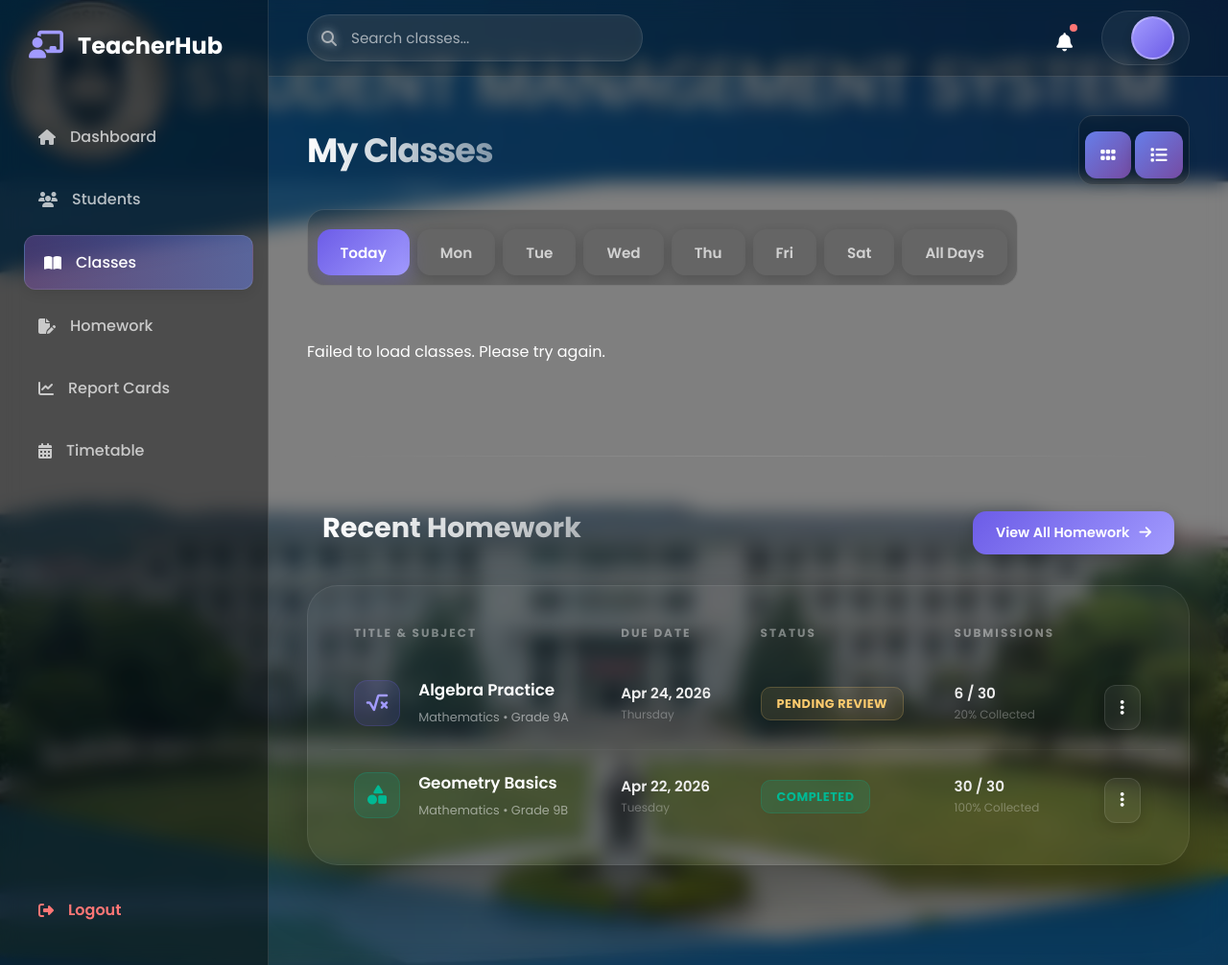
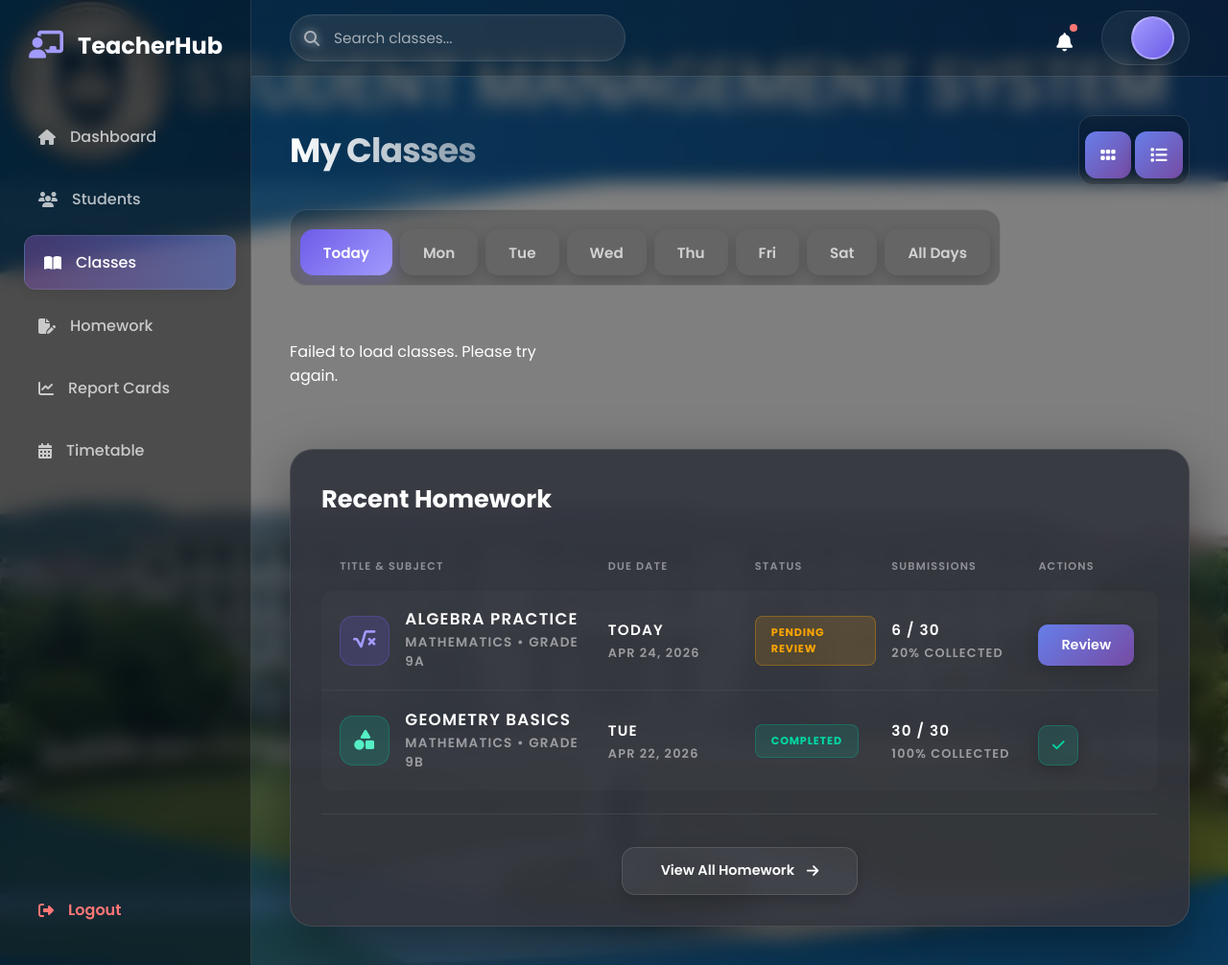
Before and after one commit to Shubham-Soni-Coder/FastAPI_Learning, a Python web app: template project2/templates/teacher_classes.html in a window 1280 px wide. Shown: the whole page at 96% size. Run offline with Jinja, Linux system fonts and the light colour scheme; the template is opened without the code that fills it, so the values that code supplies are empty.

Commit message:
add Recend Homework bar more ui

```diff
--- a/project2/static/styles/teacher_classes.css
+++ b/project2/static/styles/teacher_classes.css
@@ -79,8 +79,8 @@
 /* Classes Grid & Animations */
 .classes-grid {
     display: grid;
-    grid-template-columns: repeat(auto-fill, minmax(340px, 1fr));
-    gap: 2.5rem;
+    grid-template-columns: repeat(auto-fill, minmax(280px, 1fr));
+    gap: 2rem;
 }
 
 /* Stunning Class Card Design */
@@ -119,10 +119,10 @@
 
 /* Card Visual Header */
 .class-header-color {
-    height: 160px;
+    height: 100px;
     width: 100%;
     position: relative;
-    padding: 1.5rem;
+    padding: 1rem;
     overflow: hidden;
 }
 
@@ -159,7 +159,7 @@
 
 /* Glassy Body Content */
 .class-body-glass {
-    padding: 2rem;
+    padding: 1.5rem;
     flex: 1;
     display: flex;
     flex-direction: column;
@@ -167,19 +167,19 @@
 }
 
 .class-title {
-    font-size: 1.8rem;
-    font-weight: 800;
+    font-size: 1.4rem;
+    font-weight: 700;
     color: white;
-    margin: 0 0 1rem 0;
+    margin: 0 0 0.8rem 0;
     line-height: 1.2;
 }
 
 .class-meta-row {
     display: flex;
-    gap: 1.5rem;
-    margin-bottom: 2.5rem;
+    gap: 1.2rem;
+    margin-bottom: 1.5rem;
     color: var(--text-secondary);
-    font-size: 0.95rem;
+    font-size: 0.9rem;
 }
 
 .class-meta-row span {
@@ -314,156 +314,255 @@
     box-shadow: 0 8px 20px rgba(108, 92, 231, 0.4) !important;
 }
 
-/* Empty State Styling */
-/* Final Remade Styles */
+/* Homework Section - Table Design */
 .homework-container {
-    margin-top: 5rem;
-    position: relative;
-    padding-top: 3rem;
-    padding-bottom: 2rem;
+    margin-top: 3rem;
 }
 
-.homework-container::before {
-    content: '';
-    position: absolute;
-    top: 0;
-    left: 2%;
-    right: 2%;
-    height: 1px;
-    background: linear-gradient(90deg, transparent, rgba(255, 255, 255, 0.1), transparent);
+.homework-box {
+    background: rgba(50, 53, 62, 0.9);
+    backdrop-filter: blur(30px);
+    border-radius: 24px;
+    padding: 2rem;
+    border: 1px solid rgba(255, 255, 255, 0.1);
+    box-shadow: 0 20px 60px rgba(0, 0, 0, 0.4);
 }
 
-.homework-board {
-    background: rgba(255, 255, 255, 0.03);
-    backdrop-filter: blur(25px);
-    border-radius: 32px;
-    border: 1px solid rgba(255, 255, 255, 0.08);
-    padding: 1.5rem;
-    box-shadow: 0 30px 60px rgba(0, 0, 0, 0.3);
+.homework-box-title {
+    font-size: 1.6rem;
+    font-weight: 700;
+    color: #ffffff;
+    margin: 0 0 1.8rem 0;
 }
 
-.homework-header {
-    display: flex;
-    justify-content: space-between;
-    align-items: center;
-    margin-bottom: 2rem;
-    padding: 0 1rem;
+/* Table Header */
+.homework-table-header {
+    display: grid;
+    grid-template-columns: 2.5fr 1.3fr 1.2fr 1.3fr 1fr;
+    gap: 1rem;
+    padding: 0.8rem 1.2rem;
+    margin-bottom: 0.3rem;
 }
 
-.homework-header h2 {
-    font-size: 1.8rem;
-    margin: 0;
-    background: linear-gradient(to right, #fff, rgba(255, 255, 255, 0.6));
-    -webkit-background-clip: text;
-    background-clip: text;
-    -webkit-text-fill-color: transparent;
+.hw-col {
+    font-size: 0.7rem;
+    font-weight: 600;
+    color: rgba(255, 255, 255, 0.45);
+    text-transform: uppercase;
+    letter-spacing: 1.2px;
 }
 
-.hw-table {
-    width: 100%;
-    border-collapse: collapse;
+/* Homework Rows */
+.homework-rows {
+    display: flex;
+    flex-direction: column;
+    gap: 0;
 }
 
-.hw-table th {
-    text-align: left;
-    padding: 1rem 1.5rem;
-    font-size: 0.75rem;
-    color: rgba(255, 255, 255, 0.4);
-    text-transform: uppercase;
-    letter-spacing: 2px;
+.homework-row {
+    display: grid;
+    grid-template-columns: 2.5fr 1.3fr 1.2fr 1.3fr 1fr;
+    gap: 1rem;
+    align-items: center;
+    padding: 1.2rem;
+    background: rgba(255, 255, 255, 0.02);
+    border-bottom: 1px solid rgba(255, 255, 255, 0.05);
+    transition: all 0.3s ease;
 }
 
-.hw-row td {
-    padding: 1.2rem 1.5rem;
-    border-bottom: 1px solid rgba(255, 255, 255, 0.03);
+.homework-row:first-child {
+    border-top-left-radius: 12px;
+    border-top-right-radius: 12px;
 }
 
-.hw-row:last-child td {
+.homework-row:last-child {
     border-bottom: none;
+    border-bottom-left-radius: 12px;
+    border-bottom-right-radius: 12px;
 }
 
-.hw-meta {
+.homework-row:hover {
+    background: rgba(255, 255, 255, 0.05);
+}
+
+/* Title Column */
+.hw-col-title .hw-title-content {
     display: flex;
     align-items: center;
-    gap: 1.2rem;
+    gap: 1rem;
 }
 
-.hw-icon-box {
-    width: 48px;
-    height: 48px;
+.hw-icon {
+    width: 52px;
+    height: 52px;
     border-radius: 14px;
-    background: rgba(108, 92, 231, 0.15);
     display: flex;
     align-items: center;
     justify-content: center;
-    color: #a29bfe;
-    font-size: 1.25rem;
-    border: 1px solid rgba(108, 92, 231, 0.2);
+    font-size: 1.3rem;
+    flex-shrink: 0;
 }
 
-.hw-name {
-    display: block;
-    font-weight: 600;
-    color: white;
-    font-size: 1.05rem;
-    margin-bottom: 2px;
+.hw-icon.purple-icon {
+    background: rgba(108, 92, 231, 0.2);
+    color: #a29bfe;
+    border: 1px solid rgba(108, 92, 231, 0.3);
 }
 
-.hw-sub {
+.hw-icon.teal-icon {
+    background: rgba(0, 184, 148, 0.2);
+    color: #55efc4;
+    border: 1px solid rgba(0, 184, 148, 0.3);
+}
+
+.hw-title-info h4 {
+    font-size: 1.05rem;
+    font-weight: 600;
+    color: #ffffff;
+    margin: 0 0 0.3rem 0;
+    line-height: 1.2;
+}
+
+.hw-title-info p {
+    font-size: 0.85rem;
+    color: rgba(255, 255, 255, 0.5);
+    margin: 0;
+}
+
+/* Date Column */
+.hw-date-info {
+    display: flex;
+    flex-direction: column;
+    gap: 0.25rem;
+}
+
+.hw-date-day {
+    font-size: 0.95rem;
+    font-weight: 600;
+    color: #ffffff;
+}
+
+.hw-date-full {
     font-size: 0.8rem;
     color: rgba(255, 255, 255, 0.5);
 }
 
-.hw-stat-group {
+/* Status Column */
+.hw-status-badge {
+    padding: 0.5rem 1rem;
+    border-radius: 8px;
+    font-size: 0.7rem;
+    font-weight: 700;
+    text-transform: uppercase;
+    letter-spacing: 0.8px;
+    border: 1px solid;
+    display: inline-block;
+}
+
+.hw-status-badge.pending {
+    background: rgba(255, 165, 0, 0.15);
+    color: #ffa500;
+    border-color: rgba(255, 165, 0, 0.3);
+}
+
+.hw-status-badge.completed {
+    background: rgba(0, 184, 148, 0.15);
+    color: #00d9a5;
+    border-color: rgba(0, 184, 148, 0.3);
+}
+
+/* Submissions Column */
+.hw-submission-info {
     display: flex;
     flex-direction: column;
+    gap: 0.25rem;
 }
 
-.hw-stat-val {
+.hw-submission-count {
+    font-size: 0.95rem;
     font-weight: 600;
-    color: #eee;
-    font-size: 0.95rem;
+    color: #ffffff;
 }
 
-.hw-stat-label {
-    font-size: 0.75rem;
-    color: rgba(255, 255, 255, 0.3);
-    margin-top: 2px;
+.hw-submission-percent {
+    font-size: 0.8rem;
+    color: rgba(255, 255, 255, 0.5);
 }
 
-.hw-status-pill {
-    padding: 0.5rem 1rem;
+/* Actions Column */
+.hw-action-button {
+    padding: 0.7rem 1.5rem;
     border-radius: 10px;
-    font-size: 0.8rem;
-    font-weight: 700;
-    text-transform: uppercase;
-    letter-spacing: 0.5px;
+    border: none;
+    font-weight: 600;
+    font-size: 0.9rem;
+    cursor: pointer;
+    transition: all 0.3s ease;
+    display: inline-flex;
+    align-items: center;
+    justify-content: center;
+    gap: 0.5rem;
 }
 
-.pill-pending {
-    background: rgba(253, 203, 110, 0.1);
-    color: #fdcb6e;
-    border: 1px solid rgba(253, 203, 110, 0.2);
+.hw-action-button.primary-btn {
+    background: linear-gradient(135deg, #667eea 0%, #764ba2 100%);
+    color: white;
 }
 
-.hw-action-btn {
-    background: var(--accent-gradient);
+.hw-action-button.primary-btn:hover {
+    transform: translateY(-2px);
+    box-shadow: 0 8px 20px rgba(102, 126, 234, 0.4);
+}
+
+.hw-action-button.check-btn {
+    background: rgba(0, 184, 148, 0.15);
+    color: #00d9a5;
+    border: 1px solid rgba(0, 184, 148, 0.3);
+    width: 42px;
+    height: 42px;
+    padding: 0;
+}
+
+.hw-action-button.check-btn:hover {
+    background: rgba(0, 184, 148, 0.25);
+    transform: scale(1.1);
+}
+
+/* Footer */
+.homework-footer {
+    margin-top: 1.5rem;
+    padding-top: 1.5rem;
+    border-top: 1px solid rgba(255, 255, 255, 0.08);
+    text-align: center;
+}
+
+.view-all-hw-btn {
+    background: rgba(255, 255, 255, 0.05);
     color: white;
-    border: none;
-    padding: 0.75rem 1.5rem;
+    border: 1px solid rgba(255, 255, 255, 0.12);
+    padding: 0.85rem 2.5rem;
     border-radius: 14px;
     font-weight: 600;
     font-size: 0.9rem;
     cursor: pointer;
-    transition: all 0.3s cubic-bezier(0.175, 0.885, 0.32, 1.275);
-    display: flex;
+    display: inline-flex;
     align-items: center;
-    gap: 10px;
+    gap: 0.8rem;
+    transition: all 0.3s ease;
 }
 
-.hw-action-btn:hover {
-    transform: translateY(-3px) scale(1.02);
-    box-shadow: 0 15px 30px rgba(108, 92, 231, 0.3);
+.view-all-hw-btn:hover {
+    background: rgba(255, 255, 255, 0.1);
+    border-color: rgba(255, 255, 255, 0.2);
+    transform: translateY(-2px);
+}
+
+.view-all-hw-btn i {
+    transition: transform 0.3s ease;
+}
+
+.view-all-hw-btn:hover i {
+    transform: translateX(5px);
 }
 
 .hidden {
--- a/project2/templates/teacher_classes.html
+++ b/project2/templates/teacher_classes.html
@@ -116,93 +116,98 @@
                     </table>
                 </div>
 
-                <!-- Remade Homework Section -->
+                <!-- Recent Homework Section -->
                 <div class="homework-container" id="homeworkContainer">
-                    <div class="homework-header">
-                        <h2>Recent Homework</h2>
-                        <button class="hw-action-btn">View All Homework <i class="fa-solid fa-arrow-right"></i></button>
+                    <div class="homework-box">
+                        <h2 class="homework-box-title">Recent Homework</h2>
+
+                        <!-- Table Header -->
+                        <div class="homework-table-header">
+                            <div class="hw-col hw-col-title">TITLE & SUBJECT</div>
+                            <div class="hw-col hw-col-date">DUE DATE</div>
+                            <div class="hw-col hw-col-status">STATUS</div>
+                            <div class="hw-col hw-col-submissions">SUBMISSIONS</div>
+                            <div class="hw-col hw-col-actions">ACTIONS</div>
                         </div>
 
-                    <div class="homework-board">
-                        <table class="hw-table">
-                            <thead>
-                                <tr>
-                                    <th>Title & Subject</th>
-                                    <th>Due Date</th>
-                                    <th>Status</th>
-                                    <th>Submissions</th>
-                                    <th></th>
-                                </tr>
-                            </thead>
-                            <tbody>
-                                <tr class="hw-row">
-                                    <td>
-                                        <div class="hw-meta">
-                                            <div class="hw-icon-box"><i class="fa-solid fa-square-root-variable"></i>
+                        <!-- Homework Rows -->
+                        <div class="homework-rows">
+                            <!-- Row 1 -->
+                            <div class="homework-row">
+                                <div class="hw-col hw-col-title">
+                                    <div class="hw-title-content">
+                                        <div class="hw-icon purple-icon">
+                                            <i class="fa-solid fa-square-root-variable"></i>
                                         </div>
-                                            <div class="hw-text">
-                                                <span class="hw-name">Algebra Practice</span>
-                                                <span class="hw-sub">Mathematics • Grade 9A</span>
+                                        <div class="hw-title-info">
+                                            <h4>Algebra Practice</h4>
+                                            <p>Mathematics • Grade 9A</p>
                                         </div>
                                     </div>
-                                    </td>
-                                    <td>
-                                        <div class="hw-stat-group">
-                                            <span class="hw-stat-val">Apr 24, 2026</span>
-                                            <span class="hw-stat-label">Thursday</span>
                                 </div>
-                                    </td>
-                                    <td><span class="hw-status-pill pill-pending">Pending Review</span></td>
-                                    <td>
-                                        <div class="hw-stat-group">
-                                            <span class="hw-stat-val">6 / 30</span>
-                                            <span class="hw-stat-label">20% Collected</span>
+                                <div class="hw-col hw-col-date">
+                                    <div class="hw-date-info">
+                                        <span class="hw-date-day">Today</span>
+                                        <span class="hw-date-full">Apr 24, 2026</span>
                                     </div>
-                                    </td>
-                                    <td>
-                                        <button class="view-btn"
-                                            style="background: rgba(255,255,255,0.05); border: 1px solid rgba(255,255,255,0.1); border-radius: 12px; padding: 0.6rem 1rem;">
-                                            <i class="fa-solid fa-ellipsis-vertical"></i>
-                                        </button>
-                                    </td>
-                                </tr>
-                                <tr class="hw-row">
-                                    <td>
-                                        <div class="hw-meta">
-                                            <div class="hw-icon-box"
-                                                style="color: #00b894; background: rgba(0, 184, 148, 0.15); border-color: rgba(0, 184, 148, 0.2);">
+                                </div>
+                                <div class="hw-col hw-col-status">
+                                    <span class="hw-status-badge pending">PENDING REVIEW</span>
+                                </div>
+                                <div class="hw-col hw-col-submissions">
+                                    <div class="hw-submission-info">
+                                        <span class="hw-submission-count">6 / 30</span>
+                                        <span class="hw-submission-percent">20% Collected</span>
+                                    </div>
+                                </div>
+                                <div class="hw-col hw-col-actions">
+                                    <button class="hw-action-button primary-btn">Review</button>
+                                </div>
+                            </div>
+
+                            <!-- Row 2 -->
+                            <div class="homework-row">
+                                <div class="hw-col hw-col-title">
+                                    <div class="hw-title-content">
+                                        <div class="hw-icon teal-icon">
                                             <i class="fa-solid fa-shapes"></i>
                                         </div>
-                                            <div class="hw-text">
-                                                <span class="hw-name">Geometry Basics</span>
-                                                <span class="hw-sub">Mathematics • Grade 9B</span>
+                                        <div class="hw-title-info">
+                                            <h4>Geometry Basics</h4>
+                                            <p>Mathematics • Grade 9B</p>
                                         </div>
                                     </div>
-                                    </td>
-                                    <td>
-                                        <div class="hw-stat-group">
-                                            <span class="hw-stat-val">Apr 22, 2026</span>
-                                            <span class="hw-stat-label">Tuesday</span>
                                 </div>
-                                    </td>
-                                    <td><span class="hw-status-pill"
-                                            style="background: rgba(0, 184, 148, 0.15); color: #00b894; border: 1px solid rgba(0, 184, 148, 0.2);">Completed</span>
-                                    </td>
-                                    <td>
-                                        <div class="hw-stat-group">
-                                            <span class="hw-stat-val">30 / 30</span>
-                                            <span class="hw-stat-label">100% Collected</span>
+                                <div class="hw-col hw-col-date">
+                                    <div class="hw-date-info">
+                                        <span class="hw-date-day">Tue</span>
+                                        <span class="hw-date-full">Apr 22, 2026</span>
                                     </div>
-                                    </td>
-                                    <td>
-                                        <button class="view-btn"
-                                            style="background: rgba(255,255,255,0.05); border: 1px solid rgba(255,255,255,0.1); border-radius: 12px; padding: 0.6rem 1rem;">
-                                            <i class="fa-solid fa-ellipsis-vertical"></i>
+                                </div>
+                                <div class="hw-col hw-col-status">
+                                    <span class="hw-status-badge completed">COMPLETED</span>
+                                </div>
+                                <div class="hw-col hw-col-submissions">
+                                    <div class="hw-submission-info">
+                                        <span class="hw-submission-count">30 / 30</span>
+                                        <span class="hw-submission-percent">100% Collected</span>
+                                    </div>
+                                </div>
+                                <div class="hw-col hw-col-actions">
+                                    <button class="hw-action-button check-btn">
+                                        <i class="fa-solid fa-check"></i>
                                     </button>
-                                    </td>
-                                </tr>
-                            </tbody>
-                        </table>
+                                </div>
+                            </div>
+                        </div>
+
+                        <!-- Footer Button -->
+                        <div class="homework-footer">
+                            <button class="view-all-hw-btn">
+                                View All Homework
+                                <i class="fa-solid fa-arrow-right"></i>
+                            </button>
+                        </div>
                     </div>
                 </div>
 
```
Lines whose indentation alone changed are shown as unchanged.
